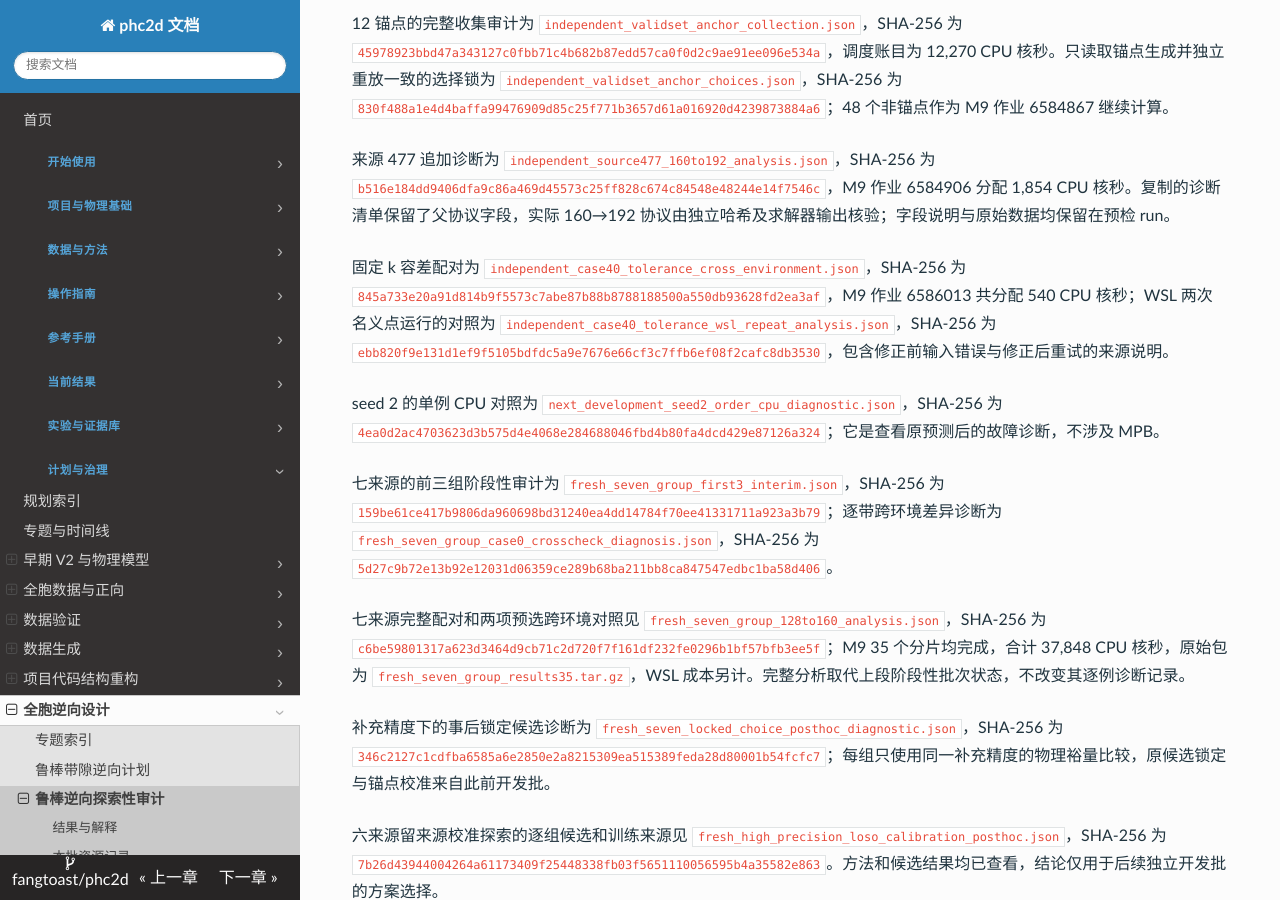
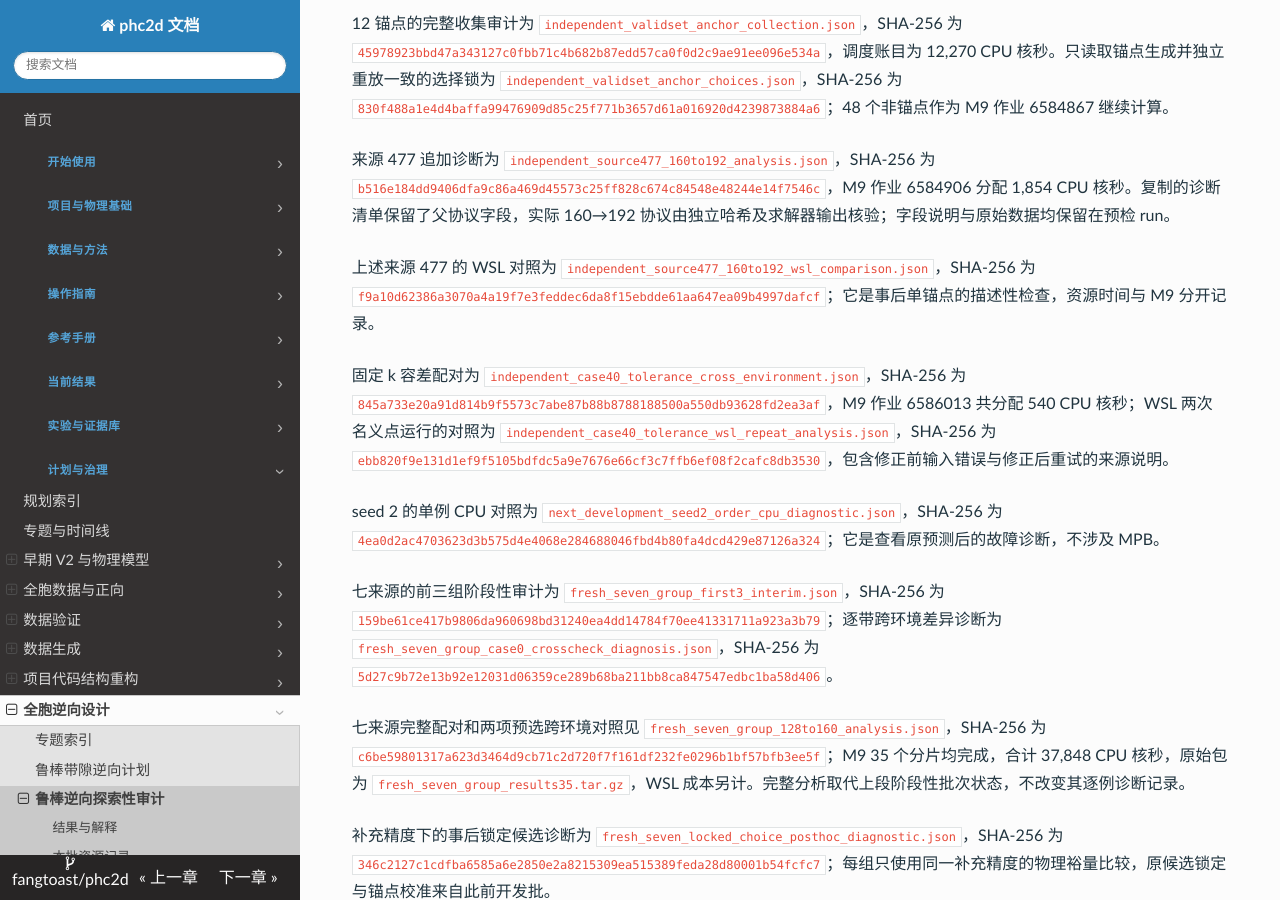
Before and after one commit to fangtoast/phc2d, an MkDocs documentation site: the page built from docs/results/inverse/鲁棒带隙逆向可用性审计.md, in a window 1280 px wide and 900 px high, scrolled down 11053 px. Built offline with MkDocs 1.6.1, drawn with Linux system fonts in a browser that asks for light colours; some of the changed text lies outside the part shown.

Commit message:
Record source 477 WSL comparison

```diff
--- a/docs/results/inverse/鲁棒带隙逆向可用性审计.md
+++ b/docs/results/inverse/鲁棒带隙逆向可用性审计.md
@@ -102,7 +102,7 @@ source_artifacts:
 | 新种子条件开发批的粗筛与冻结预测 | 独立生成的 1,024 个来源，固定网格正、近零、负层分别为 17、11、996；按预定规则各抽 4 个。三个 seed 对 60 个候选均可评分，首个候选的 CPU/GPU 全谱最大差分别约 $1.19\times10^{-7}$、$1.44\times10^{-5}$、$1.51\times10^{-5}$，均低于预设 $5\times10^{-5}$ | 方法调整受已有开发结果启发；这是新来源的条件开发批，粗筛和代理预测不证明物理设计质量。首例跨设备一致不保证全部候选的跨设备一致，也不改变先前批次的失败 |
 | 新批预选锚点跨环境中期检查 | 三个预选锚点中，第一个通过全频带 $10^{-6}$ 容差；第二个最大差为 $1.18534\times10^{-6}$，第三个最大差为 $1.34706\times10^{-5}$，两者均超过容差，k 点和数值门判断一致 | 第二例最大差在 B1，第三例在 B8；两例目标 B4–B5 最大差分别约 $5.96\times10^{-8}$ 和 $2.98\times10^{-7}$。原全频带门仍为失败；三个预选非锚点尚未完成 |
 | 新批锚点数值门与选择锁 | 12 个锚点的 M9 结果均已核验，来源 477 的锚点未通过数值门；其三个 seed 不可判定，其余 33 个来源–seed 的选择已锁定 | 预定的全来源数值门已不能通过；仍按冻结协议计算全部 48 个非锚点，保留失败并分析，不以完成计算代替 P2 通过 |
-| 来源 477 的 160→192 追加诊断 | 同一锚点的三个偏移均通过该更高分辨率合同的数值门，共同目标裕量约为 −0.02208 | 查看原失败后进行的单锚点诊断；不追溯改变原批失败，不证明整组候选或连续 BZ 收敛，尚无对应 WSL 复核 |
+| 来源 477 的 160→192 追加诊断 | 同一锚点的三个偏移均通过该更高分辨率合同的数值门，共同目标裕量约为 −0.02208；WSL 与 M9 的 k 点和门判断一致，全谱最大差约 $2.38\times10^{-7}$ | 查看原失败后进行的单锚点诊断；WSL 对照未设通过阈值。不追溯改变原批失败，也不证明整组候选或连续 BZ 收敛 |
 | 第三个预选锚点的固定 k 容差诊断 | 名义/正偏移在同一预选 k 点，M9–WSL 的全谱最大差在容差 $10^{-7}$ 下为 $1.08\times10^{-5}$/$1.23\times10^{-5}$；容差 $10^{-9}$ 下为 $2.54\times10^{-7}$/$1.87\times10^{-5}$ | 更严格容差并未在两个偏移上同时消除差异；固定点运行的求解轨迹与原多 k 计算不同，仅供事后诊断，不改变原门或证明故障原因。WSL 因输入错误修复产生的两次名义点运行另有原始记录 |
 | seed 2 的单例带序跨设备诊断 | 原 60 候选中唯一带序异常的来源 762 阈值正向候选，在 CPU 也出现 12 处倒序；CPU–GPU 全谱最大差约 $1.94\times10^{-5}$ | 原 GPU 倒序位于 B8–B9，最大约 0.0022。事后单例说明更换设备未必消除此异常；当前合同要求全谱有序，不能仅因目标为 B4–B5 就恢复评分或改变原 P2 门 |
 | 新批首个预选来源的漏检诊断 | 来源 131 锚点在 512 栅格、三偏移、96→128 下共同裕量为 0.01133，三个冻结 Global–Local seed 对该锚点的代理预测均为负 | 该锚点及阈值减小候选的 M9–WSL 频谱最大差约 $5.96\times10^{-8}$；单来源的有限精度诊断，全批漏检率和 P2 门尚未确定 |
@@ -259,6 +259,8 @@ N40 对照作业 5524656 在节点 g0727 完成，分配 127 GPU 秒和 762 CPU
 
 来源 477 追加诊断为 `independent_source477_160to192_analysis.json`，SHA-256 为 `b516e184dd9406dfa9c86a469d45573c25ff828c674c84548e48244e14f7546c`，M9 作业 6584906 分配 1,854 CPU 核秒。复制的诊断清单保留了父协议字段，实际 160→192 协议由独立哈希及求解器输出核验；字段说明与原始数据均保留在预检 run。
 
+上述来源 477 的 WSL 对照为 `independent_source477_160to192_wsl_comparison.json`，SHA-256 为 `f9a10d62386a3070a4a19f7e3feddec6da8f15ebdde61aa647ea09b4997dafcf`；它是事后单锚点的描述性检查，资源时间与 M9 分开记录。
+
 固定 k 容差配对为 `independent_case40_tolerance_cross_environment.json`，SHA-256 为 `845a733e20a91d814b9f5573c7abe87b88b8788188500a550db93628fd2ea3af`，M9 作业 6586013 共分配 540 CPU 核秒；WSL 两次名义点运行的对照为 `independent_case40_tolerance_wsl_repeat_analysis.json`，SHA-256 为 `ebb820f9e131d1ef9f5105bdfdc5a9e7676e66cf3c7ffb6ef08f2cafc8db3530`，包含修正前输入错误与修正后重试的来源说明。
 
 seed 2 的单例 CPU 对照为 `next_development_seed2_order_cpu_diagnostic.json`，SHA-256 为 `4ea0d2ac4703623d3b575d4e4068e284688046fbd4b80fa4dcd429e87126a324`；它是查看原预测后的故障诊断，不涉及 MPB。
```
